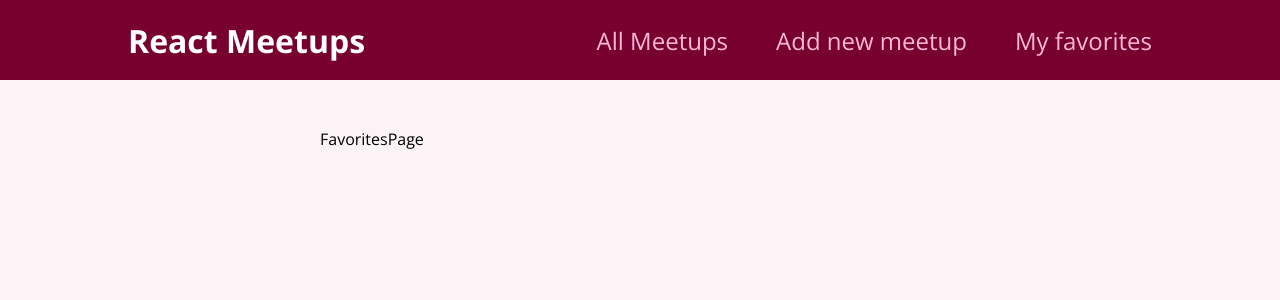
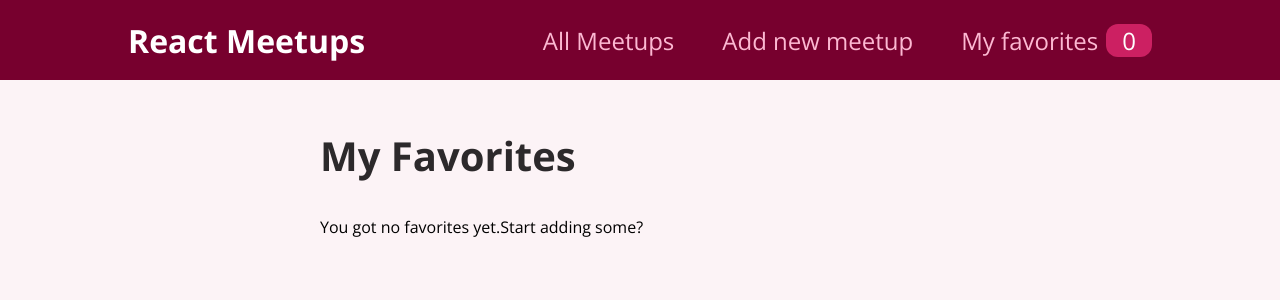
Before and after one commit to Dhyaan-tmedia/meet-up, a React (Create React App) app: page /favorites in a window 1280 px wide. Shown: the top 300 px of the page. Built offline with nearby package versions, Linux system fonts and the light colour scheme.

Commit message:
19:33 (24/05)

```diff
--- a/src/components/layouts/MainNavigation.js
+++ b/src/components/layouts/MainNavigation.js
@@ -1,6 +1,9 @@
 import { Link } from "react-router-dom/cjs/react-router-dom";
 import classes from './MainNavigation.module.css';
+import { useContext } from "react";
+import FavoritesContext from "../../store/Favorites-context";
 function MainNavigation(){
+    const favoritesCtx = useContext(FavoritesContext);
     return (
     <header className={classes.header}>
         <div className={classes.logo}>React Meetups</div>
@@ -13,7 +16,8 @@ function MainNavigation(){
                     <Link to='/new-meetup'>Add new meetup</Link>
                 </li>
                 <li>
-                    <Link to='/favorites'>My favorites</Link>
+                    <Link to='/favorites'>My favorites
+                    <span className={classes.badge}>{favoritesCtx.totalfavorites}</span></Link>
                 </li>
             </ul>
         </nav>
--- a/src/components/layouts/meetups/MeetupItem.js
+++ b/src/components/layouts/meetups/MeetupItem.js
@@ -1,6 +1,24 @@
 import classes from './MeetupItem.module.css';
 import Card from '../ui/Card';
+import { useContext } from 'react';
+import FavoritesContext from '../../../store/Favorites-context';
 function MeetupItem(props){
+    const favoritesCtx=useContext(FavoritesContext);
+    const itemIsFavorite = favoritesCtx.itemIsFavorite(props.id);
+
+    function toggleFavoriteStatusHandler(){
+        if(itemIsFavorite){
+            favoritesCtx.removeFavorite(props.id);
+        }
+        else{
+            favoritesCtx.addFavorite({
+                id:props.id,
+                title:props.title,
+                address:props.address,
+                description:props.description
+            });
+        }
+    }
     return <li className={classes.item}>
         <Card>
             <div className={classes.image}>
@@ -12,8 +30,8 @@ function MeetupItem(props){
                 <p>{props.description}</p>
 
             </div>
-            <div className={classes.action}>
-                <button>To Favorites</button>
+            <div className={classes.actions}>
+                <button onClick={toggleFavoriteStatusHandler}>{itemIsFavorite ? 'Remove from Favorites' : 'To Favorites'}</button>
             </div>
         </Card>
 
--- a/src/pages/Favorites.js
+++ b/src/pages/Favorites.js
@@ -1,4 +1,17 @@
+import { useContext } from "react";
+import  FavoritesContext  from "../store/Favorites-context";
+import meetupList from "../components/layouts/meetups/MeetupList";
 function FavoritesPage(){
-    return (<div>FavoritesPage</div>)
+    const favoritesCtx = useContext(FavoritesContext);
+    let content;
+    if(favoritesCtx.totalfavorites===0){
+        content =<p>You got no favorites yet.Start adding some?</p>
+    }else{
+        content = <meetupList meetups={favoritesCtx.favorites}/>
+    }
+    return (<section>
+        <h1>My Favorites</h1>
+        {content}
+    </section>)
 }
 export default FavoritesPage;
--- /dev/null
+++ b/src/store/Favorites-context.js
@@ -0,0 +1,39 @@
+import { createContext, useState } from "react";
+const FavoritesContext = createContext({
+    favorites:[],
+    totalfavorites:0,
+    addFavorite:(favoriteMeetup)=>{},
+    removeFavorite:(meetupId) =>{},
+    itemIsFavorite:(meetupId) => {}
+});
+export function FavoritesContextProvider(props){
+    const [userFavorites,setUserFavorites] = useState([]);
+    function addFavoriteHandler(favoriteMeetup){
+        setUserFavorites((previousUserFavorites)=>{
+            return previousUserFavorites.concat(favoriteMeetup);
+        });
+    }
+    function removeFavoriteHandler(meetupId){
+        setUserFavorites((previousUserFavorites)=>{
+            return previousUserFavorites.filter(meetup => meetup.id!==meetupId);
+
+        })
+    }
+    function itemIsFavoriteHandler(meetupId){
+        return userFavorites.some(meetup => meetup.id===meetupId);
+    }
+    const context ={
+        favorites:userFavorites,
+        totalfavorites:userFavorites.length,
+        addFavorite:addFavoriteHandler,
+        removeFavorite:removeFavoriteHandler,
+        itemIsFavorite:itemIsFavoriteHandler
+
+    };
+
+
+    return <FavoritesContext.Provider value={context}>
+        {props.children}
+    </FavoritesContext.Provider>
+}
+export default FavoritesContext;
```
Also changed, not shown: src/index.js (+5 -2 lines).
